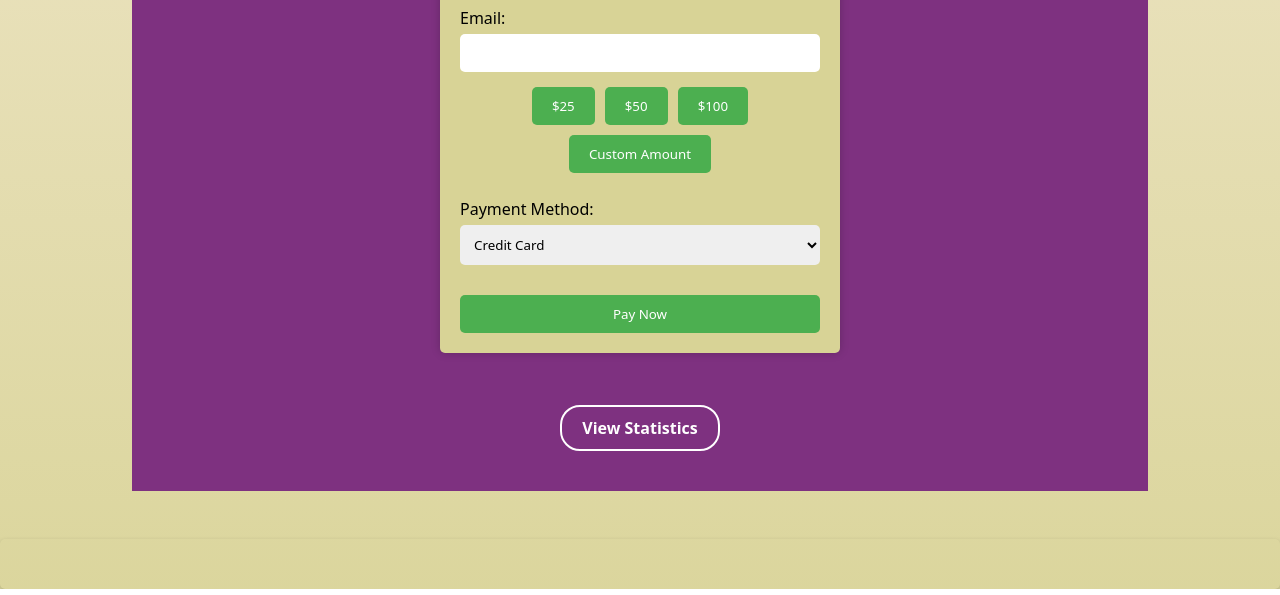
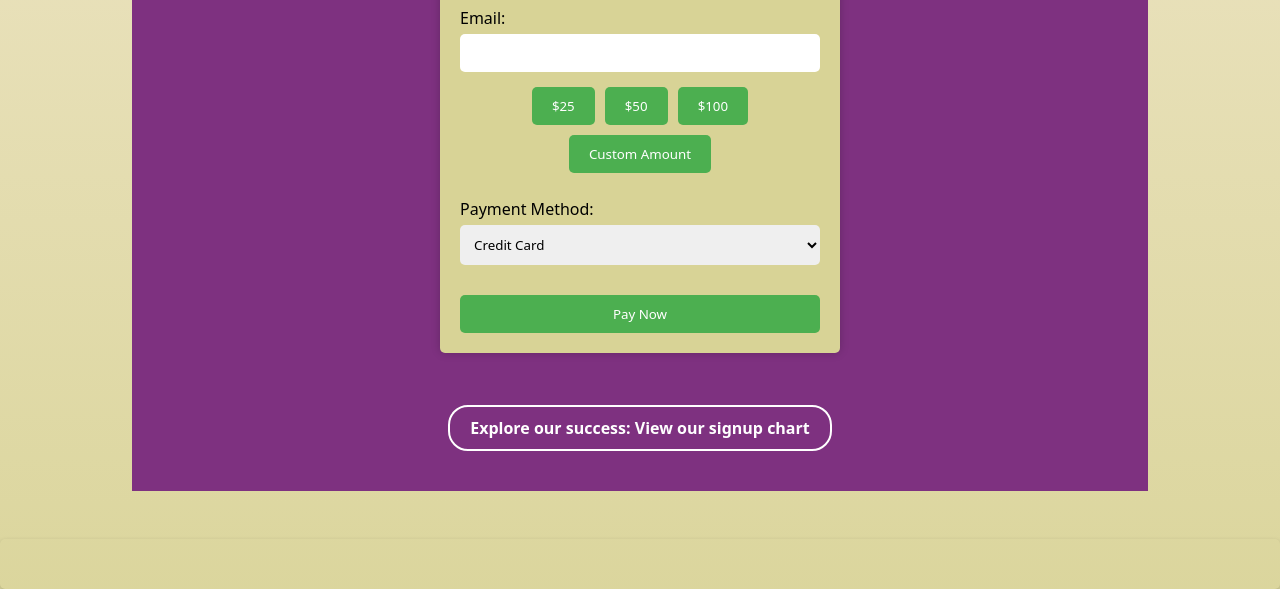
Before and after one commit to repneuable/socioConnect, a plain HTML site: page templates/signup.html in a window 1280 px wide. Shown: the part 858-1453 px from the top of the page. Drawn offline with nearby package versions, Linux system fonts and the light colour scheme; files whose address does not match are found by name.

Commit message:
Change CTA wording on Chart button

```diff
--- a/templates/signup.html
+++ b/templates/signup.html
@@ -85,8 +85,7 @@
                      -->
                 </div>
             </div>
-            <button id="loadChart" class="cta-btn" style="margin-bottom: 2.5em;">View
-                Statistics</button>
+            <button id="loadChart" class="cta-btn" style="margin-bottom: 2.5em;">Explore our success: View our signup chart</button>
         </div>
     </div>
     </div>
```
